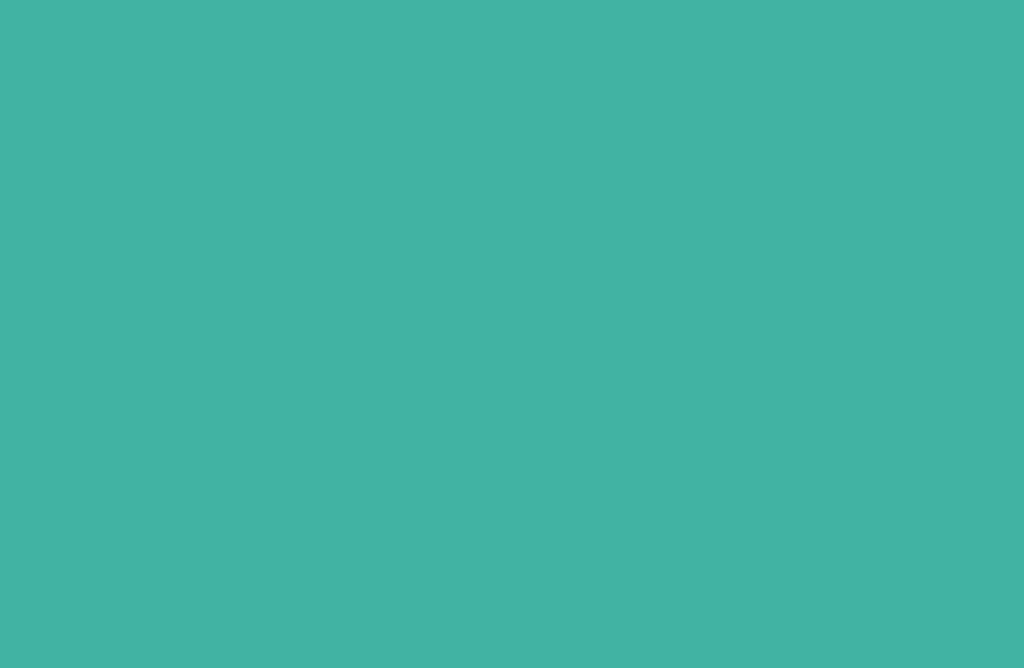
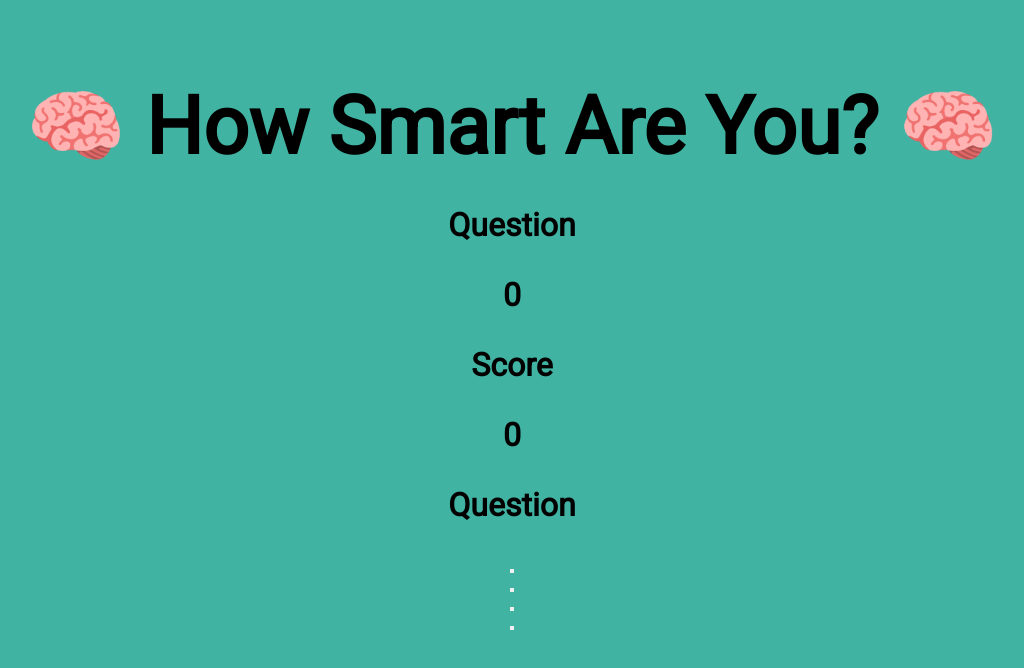
Before and after one commit to danieljjb/how-smart-are-you-quiz, a plain HTML site: page game.html in a window 1280 px wide. Shown: the whole page, without its empty margins (128-1152 px from the left). Drawn offline with Linux system fonts and the light colour scheme.

Commit message:
Add content to game.html

```diff
--- a/game.html
+++ b/game.html
@@ -10,6 +10,33 @@
     <link rel="stylesheet" href="assets/css/style.css">
 </head>
 <body>
-
+    <div class="container">
+        <div class="content-position">
+            <h1>🧠 How Smart Are You? 🧠</h1>
+            <div>
+                <div>
+                    <h2>Question</h2>
+                    <h2>0</h2>
+                </div>
+                <div>
+                    <h2>Score</h2>
+                    <h2>0</h2>
+                </div>
+            </div>
+            <h2>Question</h2>
+            <div>
+                <button></button>
+            </div>
+            <div>
+                <button></button>
+            </div>
+            <div>
+                <button></button>
+            </div>
+            <div>
+                <button></button>
+            </div>
+        </div>
+    </div>
 </body>
 </html>
```
Also changed, not shown: index.html (+1 -1 lines).
